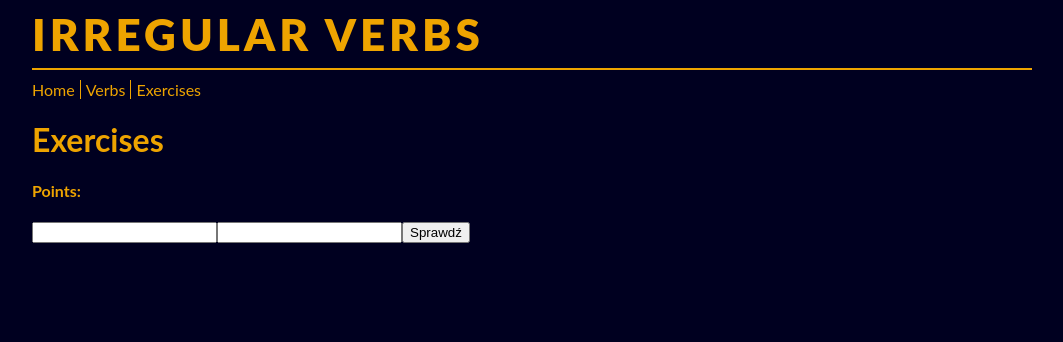
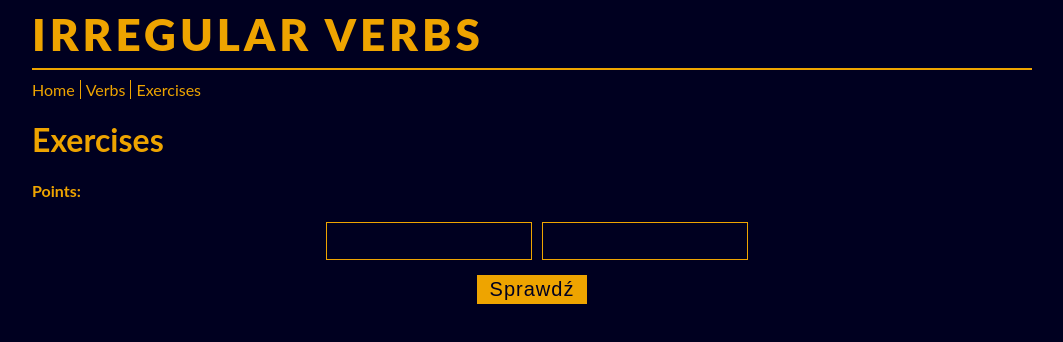
Before and after one commit to brahoo/irregular-verbs, a Vue app in the folder frontend/: page /exercises in a window 1280 px wide. Shown: the top 342 px of the page, without its empty margins (108-1171 px from the left). Built offline with nearby package versions, Linux system fonts and the light colour scheme; no server answers.

Commit message:
PracticForm style.

```diff
--- a/frontend/src/components/PracticeForm.vue
+++ b/frontend/src/components/PracticeForm.vue
@@ -1,9 +1,10 @@
 <template>
     <div>
-        <form @submit.prevent="giveAnswer()">
+        <form class="practice-form" @submit.prevent="giveAnswer()">
             <label> {{ verb.firstForm }}</label>
-            <input type="text" v-model="answer.secondForm">
-            <input type="text" v-model="answer.thirdForm">
+            <input class="practice-input" type="text" v-model="answer.secondForm">
+            <input class="practice-input" type="text" v-model="answer.thirdForm">
+            <br/>
             <button>Sprawdź</button>
             <p v-if="error">Podaj obie formy</p>
         </form>
@@ -40,4 +41,53 @@
 </script>
 
 <style>
+    .practice-form {
+        text-align: center;
+        font-size: 30px;
+    }
+
+    .practice-input {
+        color: #EEA400;
+        background-color: #000020;
+        font-size: 30px;
+        width: 200px;
+        padding: 1px;
+        padding-left: 3px;
+        border: 1px solid #EEA400;
+        margin-left: 10px;
+    }
+
+    .practice-input:focus {
+        outline: none;
+        border-color: #FFC622;
+    }
+
+    .practice-form > button {
+        margin-left: auto;
+        margin-right: auto;
+        margin-top: 15px;
+        margin-bottom: 5px;
+        width: 110px;
+        padding: 3px;
+        background-color: #EEA400;
+        color: #000020;
+        text-align: center;
+        font-size: 20px;
+        font-weight: 500;
+        letter-spacing: 1px;
+        border: none;
+    }
+
+    .practice-form > button:hover button:focus {
+        outline: none;
+        background-color: #FFC622;
+        color: #222242;
+    }
+
+    .practice-form > button:focus {
+        outline: none;
+        background-color: #FFC622;
+        color: #222242;
+    }
+
 </style>
```
